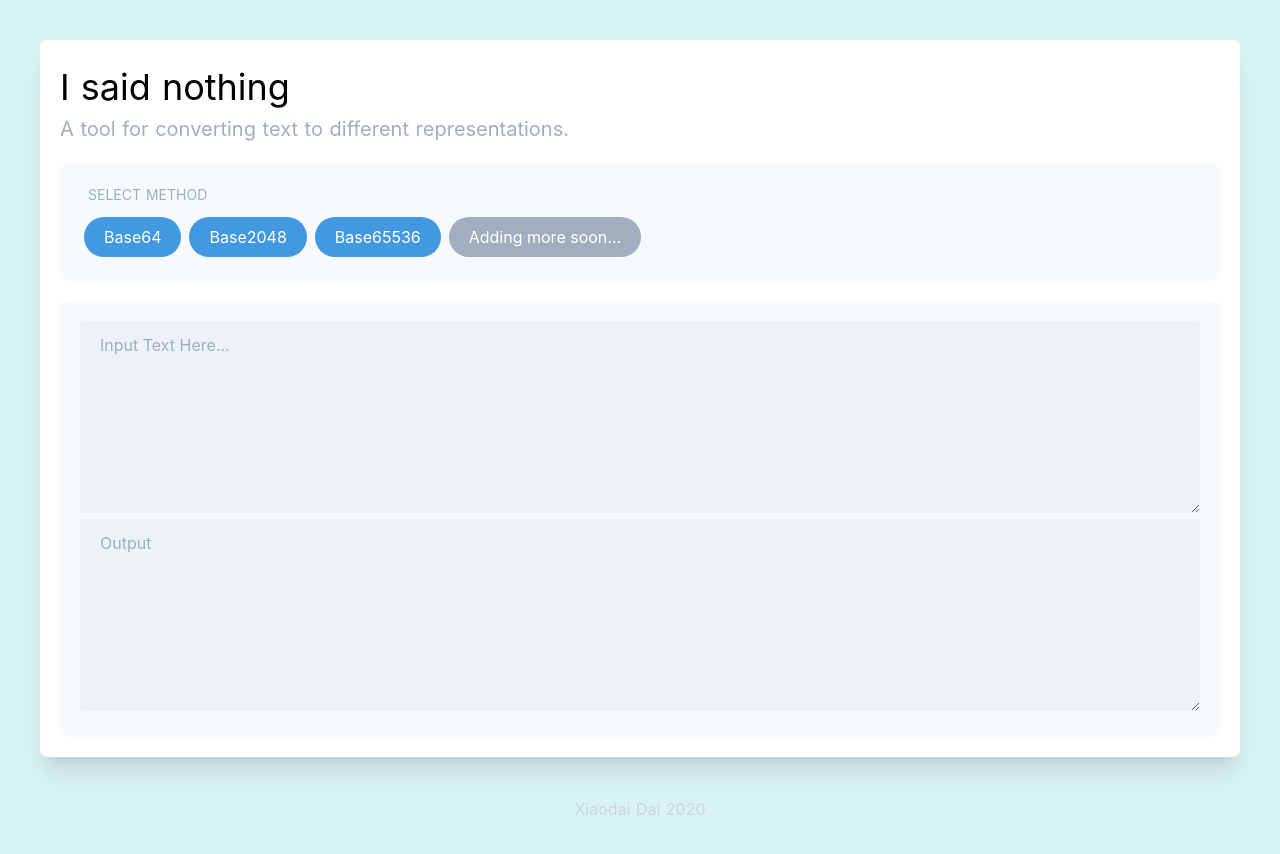
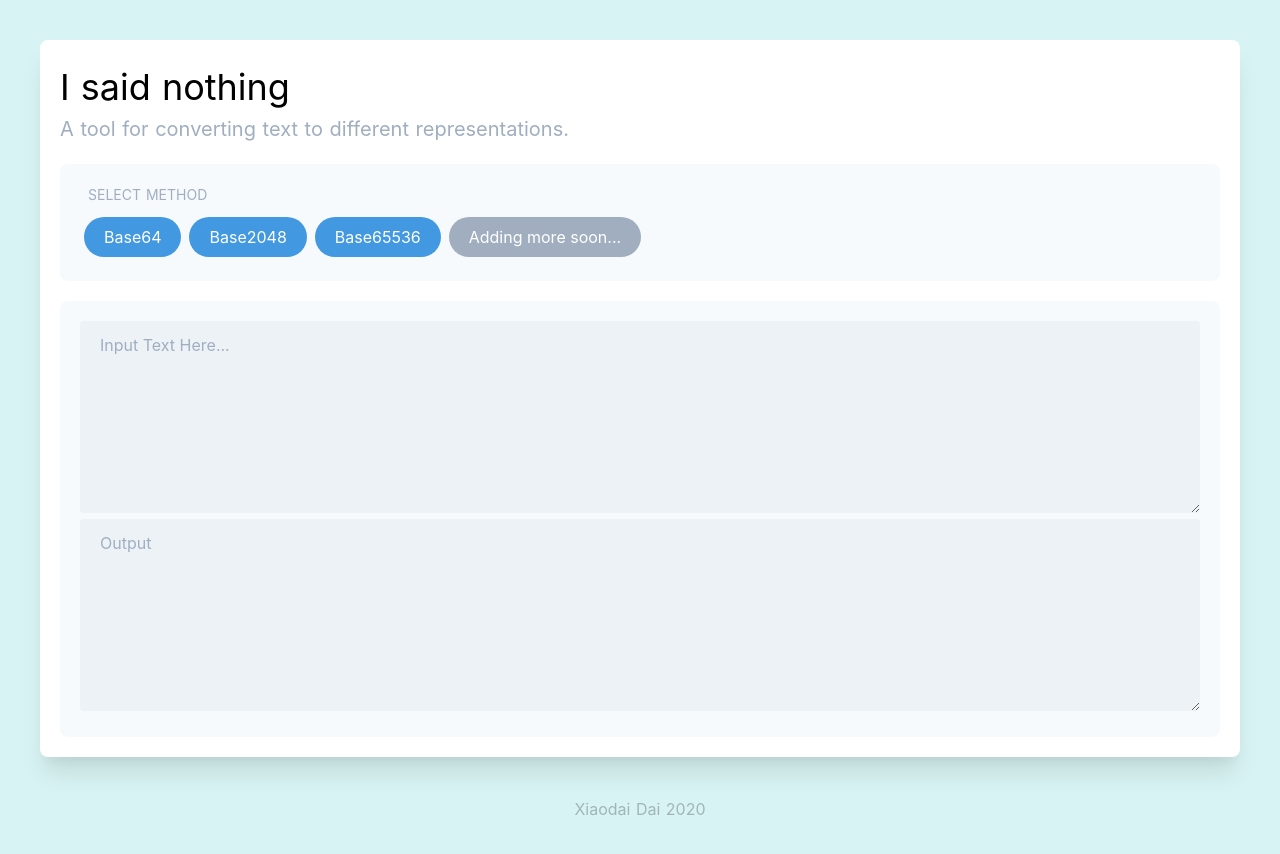
Before and after one commit to diauweb/isaidnothing, a Nuxt app: page / in a window 1280 px wide. Shown: the top 854 px of the page. Before the commit the page ends 821 px from the top, so only its background shows below. Built offline with nearby package versions, Linux system fonts and the light colour scheme.

Commit message:
perf: optimize footer

```diff
--- a/layouts/default.vue
+++ b/layouts/default.vue
@@ -1,7 +1,7 @@
 <template>
   <div>
     <nuxt />
-    <div class="text-center text-gray-400">Xiaodai Dai 2020</div>
+    <div class="text-center text-black opacity-25 my-10">Xiaodai Dai 2020</div>
   </div>
 </template>
 
```
